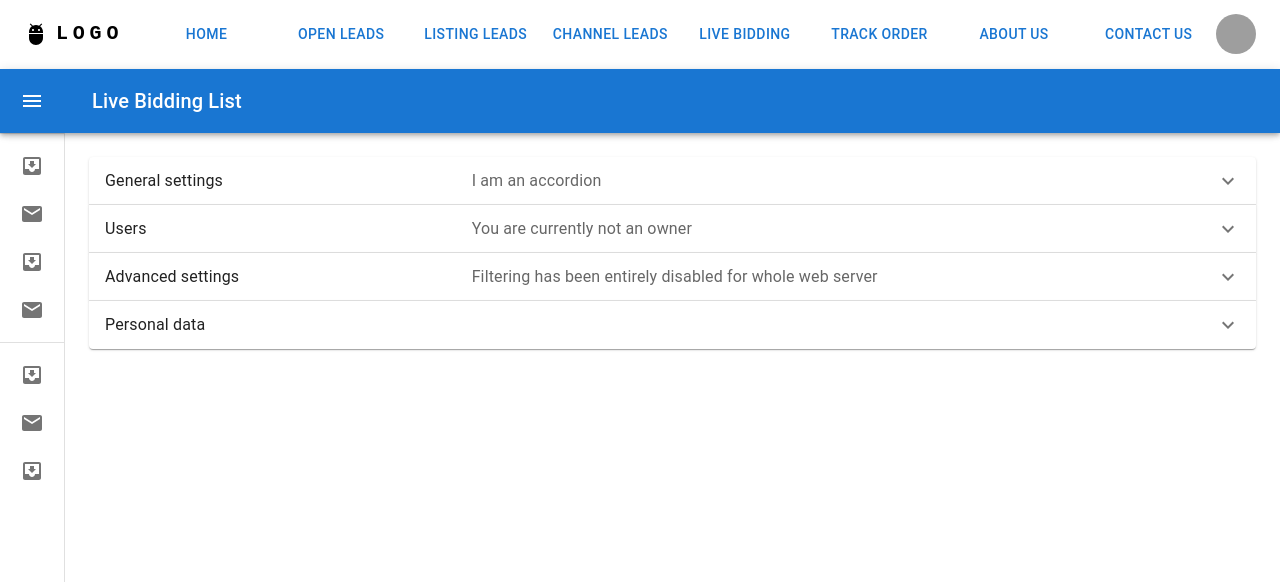
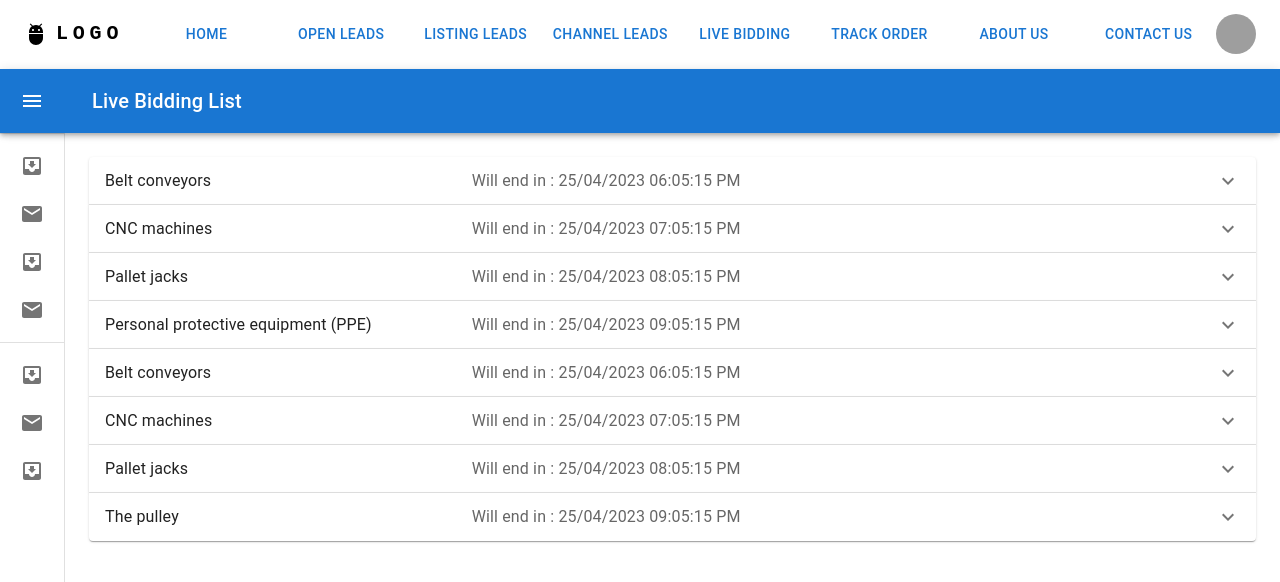
Before and after one commit to iamharishshettymerdi/Procurementv1, a React (Create React App) app: page /livebidding in a window 1280 px wide. Shown: the top 582 px of the page. Built offline with nearby package versions, Linux system fonts and the light colour scheme; grey boxes are pictures that could not be loaded.

Commit message:
added live data

```diff
--- a/src/components/Layout/Sidebar/index.js
+++ b/src/components/Layout/Sidebar/index.js
@@ -18,6 +18,7 @@ import ListItemText from '@mui/material/ListItemText';
 import InboxIcon from '@mui/icons-material/MoveToInbox';
 import MailIcon from '@mui/icons-material/Mail';
 import React from 'react';
+
 
 const drawerWidth = 240;
 
--- a/src/components/Livebidding/index.js
+++ b/src/components/Livebidding/index.js
@@ -10,6 +10,7 @@ import Typography from '@mui/material/Typography';
 import ExpandMoreIcon from '@mui/icons-material/ExpandMore';
 import Sidebar from "../Layout/Sidebar";
 import { useNavigate } from "react-router-dom";
+import livebidlist from '../../local_json/livebidlist.json'
 const Livebidding=()=>{
     const navigate=useNavigate();
     const [open,setOpen]=useState(false);
@@ -23,25 +24,30 @@ const Livebidding=()=>{
 
       <Sidebar>
             {/* <button onClick={()=>navigate(-1)}>Back</button> */}
-        <Accordion expanded={expanded === 'panel1'} onChange={handleChange('panel1')}>
+
+        {livebidlist.map((m,index)=><>
+
+            <Accordion expanded={expanded === `panel${index}`} onChange={handleChange(`panel${index}`)}>
         <AccordionSummary
           expandIcon={<ExpandMoreIcon />}
           aria-controls="panel1bh-content"
           id="panel1bh-header"
         >
           <Typography sx={{ width: '33%', flexShrink: 0 }}>
-            General settings
+            {m.bidname}
           </Typography>
-          <Typography sx={{ color: 'text.secondary' }}>I am an accordion</Typography>
+          <Typography sx={{ color: 'text.secondary' }}>Will end in : {m.enddate}</Typography>
         </AccordionSummary>
         <AccordionDetails>
           <Typography>
-            Nulla facilisi. Phasellus sollicitudin nulla et quam mattis feugiat.
-            Aliquam eget maximus est, id dignissim quam.
+          {m.biddescription}
           </Typography>
         </AccordionDetails>
       </Accordion>
-      <Accordion expanded={expanded === 'panel2'} onChange={handleChange('panel2')}>
+
+        </>)}
+
+      {/* <Accordion expanded={expanded === 'panel2'} onChange={handleChange('panel2')}>
         <AccordionSummary
           expandIcon={<ExpandMoreIcon />}
           aria-controls="panel2bh-content"
@@ -94,7 +100,7 @@ const Livebidding=()=>{
             amet egestas eros, vitae egestas augue. Duis vel est augue.
           </Typography>
         </AccordionDetails>
-      </Accordion>
+      </Accordion> */}
       </Sidebar>
         { open && ReactDOM.createPortal(<NestedModal modalopenstatus={(val)=>{setOpen(val)}}/>,document.getElementById('loginpopup'))}
     </>
--- /dev/null
+++ b/src/local_json/livebidlist.json
@@ -0,0 +1,84 @@
+
+[
+        {
+            "bidname":"Belt conveyors",
+            "biddescription":"Belt conveyors are mechanical devices used to transport materials from one location to another. They consist of a belt that rotates around two or more pulleys, which are powered by motors or other sources of energy. Belt conveyors are commonly used in industries such as manufacturing, mining, food processing, and transportation",
+            "bidamount":"10000000",
+            "bidquantity":"200",
+            "sellername":"Indiamart",
+            "sellergst":"2AGYUUUYUYGUYUYIUGU",
+            "sellerplace":"Bangalore",
+            "enddate":"25/04/2023 06:05:15 PM"
+        },
+        {
+            "bidname":"CNC machines",
+            "biddescription":"Computer Numerical Control (CNC) machining is a manufacturing process in which pre-programmed computer software dictates the movement of factory tools and machinery. The process can be used to control a range of complex machinery, from grinders and lathes to mills and CNC routers",
+            "bidamount":"10000000",
+            "bidquantity":"200",
+            "sellername":"TEEO",
+            "sellergst":"2AGYUUUYUYGUYUYIUGU",
+            "sellerplace":"Bangalore",
+            "enddate":"25/04/2023 07:05:15 PM"
+        },
+        {
+            "bidname":"Pallet jacks",
+            "biddescription":"A pallet jack is the most basic form of forklift and is intended to move pallets in a warehouse or trailer. Pallet jacks are some of the most essential tools found in warehouses and are used for transporting small loads for short distances.",
+            "bidamount":"10000000",
+            "bidquantity":"200",
+            "sellername":"Indiamart",
+            "sellergst":"2AGYUUUYUYGUYUYIUGU",
+            "sellerplace":"Bangalore",
+            "enddate":"25/04/2023 08:05:15 PM"
+        },
+        {
+            "bidname":"Personal protective equipment (PPE)",
+            "biddescription":"Personal protective equipment, commonly referred to as “PPE”, is equipment worn to minimize exposure to a variety of hazards. Examples of PPE include such items as gloves, foot and eye protection, protective hearing devices (earplugs, muffs) hard hats, respirators and full body suits.",
+            "bidamount":"10000000",
+            "bidquantity":"200",
+            "sellername":"Indiamart",
+            "sellergst":"2AGYUUUYUYGUYUYIUGU",
+            "sellerplace":"Bangalore",
+            "enddate":"25/04/2023 09:05:15 PM"
+        },
+        {
+            "bidname":"Belt conveyors",
+            "biddescription":"Belt conveyors are mechanical devices used to transport materials from one location to another. They consist of a belt that rotates around two or more pulleys, which are powered by motors or other sources of energy. Belt conveyors are commonly used in industries such as manufacturing, mining, food processing, and transportation",
+            "bidamount":"10000000",
+            "bidquantity":"200",
+            "sellername":"Indiamart",
+            "sellergst":"2AGYUUUYUYGUYUYIUGU",
+            "sellerplace":"Bangalore",
+            "enddate":"25/04/2023 06:05:15 PM"
+        },
+        {
+            "bidname":"CNC machines",
+            "biddescription":"Computer Numerical Control (CNC) machining is a manufacturing process in which pre-programmed computer software dictates the movement of factory tools and machinery. The process can be used to control a range of complex machinery, from grinders and lathes to mills and CNC routers",
+            "bidamount":"10000000",
+            "bidquantity":"200",
+            "sellername":"TEEO",
+            "sellergst":"2AGYUUUYUYGUYUYIUGU",
+            "sellerplace":"Bangalore",
+            "enddate":"25/04/2023 07:05:15 PM"
+        },
+        {
+            "bidname":"Pallet jacks",
+            "biddescription":"A pallet jack is the most basic form of forklift and is intended to move pallets in a warehouse or trailer. Pallet jacks are some of the most essential tools found in warehouses and are used for transporting small loads for short distances.",
+            "bidamount":"10000000",
+            "bidquantity":"200",
+            "sellername":"Indiamart",
+            "sellergst":"2AGYUUUYUYGUYUYIUGU",
+            "sellerplace":"Bangalore",
+            "enddate":"25/04/2023 08:05:15 PM"
+        },
+        {
+            "bidname":"The pulley",
+            "biddescription":"A pulley is a wheel that carries a flexible rope, cord, cable, chain, or belt on its rim. Pulleys are used singly or in combination to transmit energy and motion.",
+            "bidamount":"10000000",
+            "bidquantity":"200",
+            "sellername":"Indiamart",
+            "sellergst":"2AGYUUUYUYGUYUYIUGU",
+            "sellerplace":"Bangalore",
+            "enddate":"25/04/2023 09:05:15 PM"
+        }
+
+]
```
